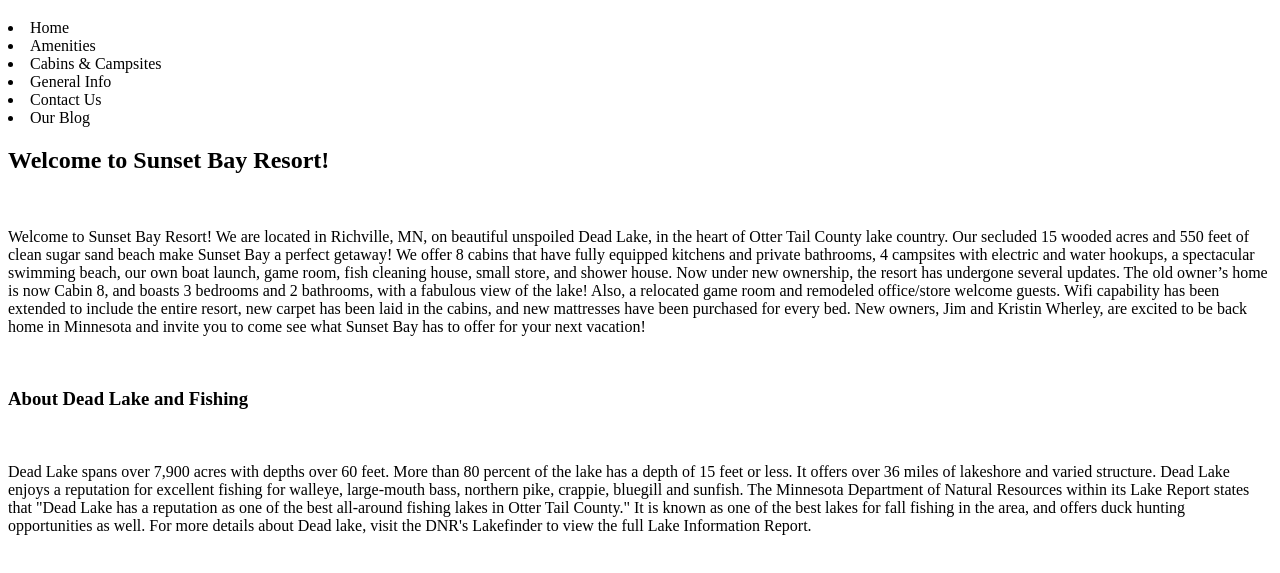
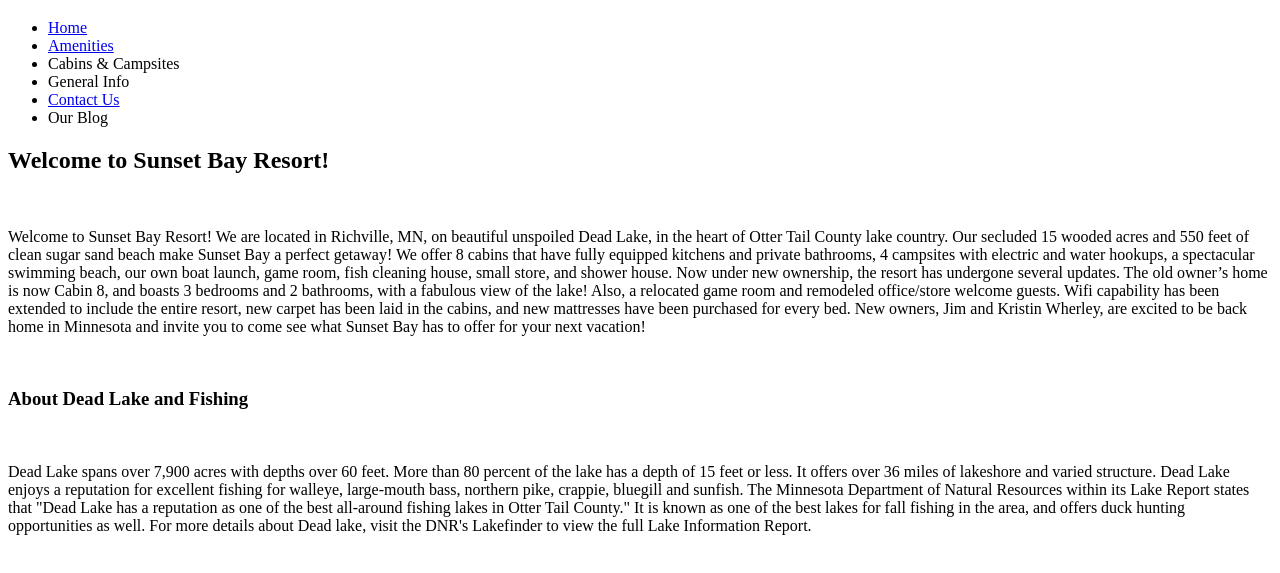
Before and after one commit to bblainesmith/HTML-Sunsbay-practice, a plain HTML site: page index.html in a window 1280 px wide. Shown: the part 61-634 px from the top of the page. Drawn offline with Linux system fonts and the light colour scheme.

Commit message:
Updated Main menu navigation with links

```diff
--- a/index.html
+++ b/index.html
@@ -7,12 +7,20 @@
 
 <body>
     <h1>Sunset Bay Resorts Poop</h1>
-        <li>Home</li>
-        <li>Amenities</li>
-        <li>Cabins & Campsites</li>
+    <ul>
+        <li>
+        	<a href="index.html">Home</a>
+        </li>
+        <li>
+        	<a href="Amenities.html">Amenities</a>
+        </li>
+        <li>Cabins &amp; Campsites</li>
         <li>General Info</li>
-        <li>Contact Us</li>
+        <li>
+        	<a href="Contact Us.html">Contact Us</a>
+        </li>
         <li>Our Blog</li>
+    </ul>
 
     <h2>Welcome to Sunset Bay Resort!</h2>
     <br>
```
